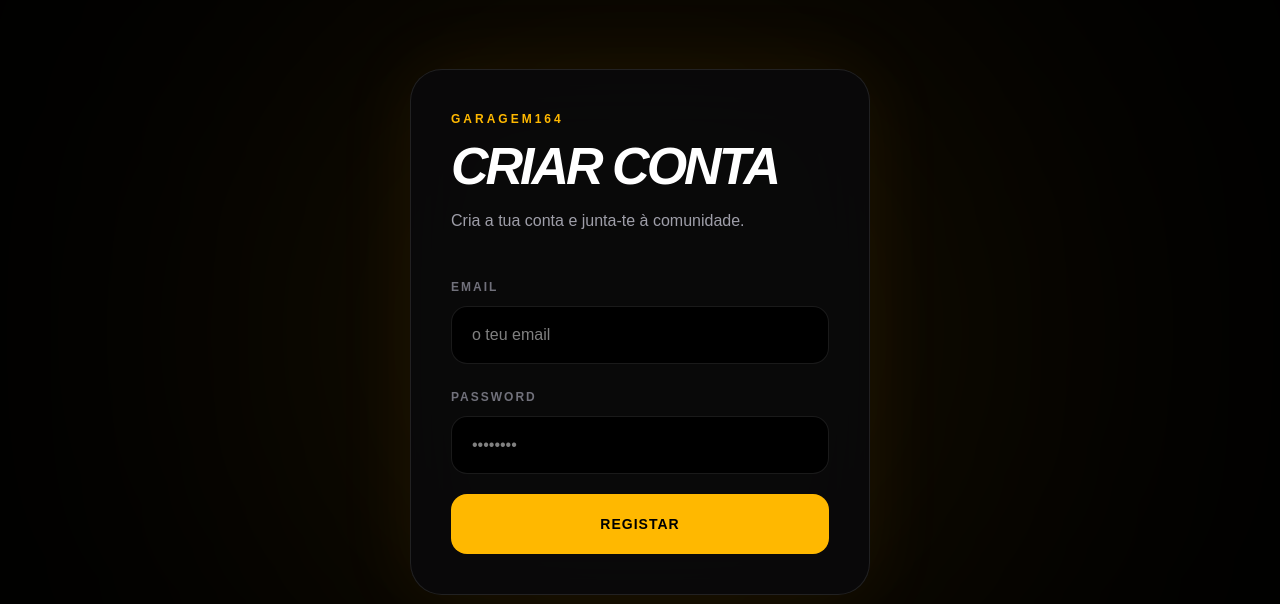
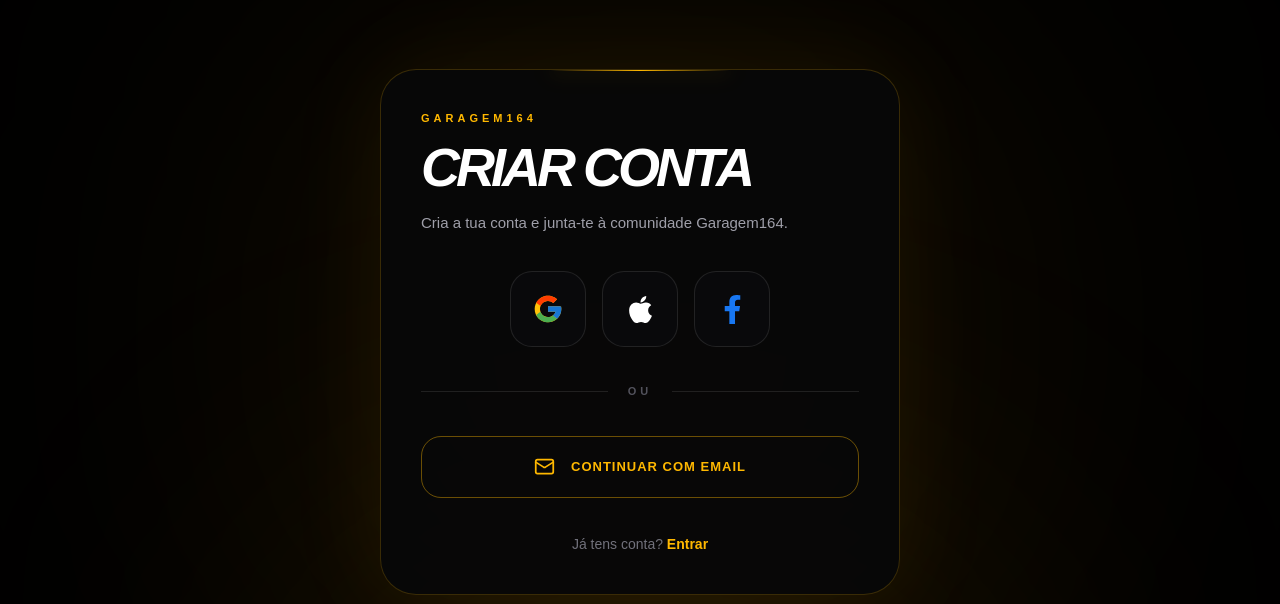
Before and after one commit to hluscos/garagem164, a Next.js app: page /register in a window 1280 px wide. Shown: the part 213-817 px from the top of the page. Built offline with nearby package versions, Linux system fonts and the light colour scheme; no server answers.

Commit message:
Improve social registration and auth session

```diff
--- a/app/register/page.tsx
+++ b/app/register/page.tsx
@@ -2,11 +2,18 @@
 
 import { useState } from "react";
 import { supabase } from "@/lib/supabase";
+import { FcGoogle } from "react-icons/fc";
+import { FaApple, FaFacebookF } from "react-icons/fa";
+import { Mail } from "lucide-react";
 
 export default function RegisterPage() {
+  const [showEmail, setShowEmail] = useState(false);
+
   const [email, setEmail] = useState("");
   const [password, setPassword] = useState("");
+
   const [loading, setLoading] = useState(false);
+  const [socialLoading, setSocialLoading] = useState<string | null>(null);
   const [message, setMessage] = useState("");
 
   async function handleRegister() {
@@ -25,35 +32,157 @@ export default function RegisterPage() {
       }
 
       setMessage(
-        "Conta criada. Verifica o teu email para confirmares o registo."
+        "Conta criada. Verifica o teu email para confirmares o registo.",
       );
     } finally {
       setLoading(false);
     }
   }
 
+  async function handleSocialRegister(
+    provider: "google" | "apple" | "facebook",
+  ) {
+    try {
+      setSocialLoading(provider);
+      setMessage("");
+
+      const { error } = await supabase.auth.signInWithOAuth({
+        provider,
+        options: {
+          redirectTo: `${window.location.origin}/auth/callback`,
+        },
+      });
+
+      if (error) {
+        setMessage(error.message);
+        setSocialLoading(null);
+      }
+    } catch {
+      setMessage("Não foi possível iniciar o registo.");
+      setSocialLoading(null);
+    }
+  }
+
   return (
-    <main className="min-h-screen bg-black flex items-center justify-center px-6">
-      <div className="absolute w-[700px] h-[700px] bg-[#ffb800]/10 blur-[180px] rounded-full" />
+    <main className="relative min-h-screen overflow-hidden bg-black px-6 py-10 text-white flex items-center justify-center">
 
-      <div className="relative z-10 w-full max-w-[460px] rounded-[32px] border border-white/10 bg-zinc-950/90 backdrop-blur-2xl p-10 shadow-[0_0_80px_rgba(255,184,0,0.08)]">
-        <div className="mb-10">
-          <div className="text-[12px] uppercase tracking-[3px] text-[#ffb800] font-bold">
-            Garagem164
+      {/* Glow principal */}
+      <div className="pointer-events-none absolute left-1/2 top-1/2 h-[650px] w-[650px] -translate-x-1/2 -translate-y-1/2 rounded-full bg-[#ffb800]/10 blur-[180px]" />
+
+      {/* Glow inferior */}
+      <div className="pointer-events-none absolute bottom-[-300px] left-1/2 h-[500px] w-[700px] -translate-x-1/2 rounded-full bg-[#ffb800]/10 blur-[160px]" />
+
+      <div className="relative z-10 w-full max-w-[520px]">
+
+        {/* Caixa */}
+        <div className="relative overflow-hidden rounded-[36px] border border-[#ffb800]/20 bg-[#080808]/95 p-8 shadow-[0_0_100px_rgba(255,184,0,0.08)] sm:p-10">
+
+          {/* Linha dourada subtil */}
+          <div className="absolute left-1/2 top-0 h-px w-[180px] -translate-x-1/2 bg-gradient-to-r from-transparent via-[#ffb800] to-transparent shadow-[0_0_20px_rgba(255,184,0,0.7)]" />
+
+          {/* Cabeçalho */}
+          <div className="mb-9">
+
+            <div className="text-[11px] font-black uppercase tracking-[4px] text-[#ffb800]">
+              GARAGEM164
             </div>
 
-          <h1 className="mt-3 text-[52px] leading-none font-black italic uppercase tracking-[-3px] text-white">
-            Criar Conta
+            <h1 className="mt-4 text-[48px] font-black italic uppercase leading-[0.9] tracking-[-4px] text-white sm:text-[54px]">
+              CRIAR CONTA
             </h1>
 
-          <p className="mt-4 text-zinc-400 leading-relaxed">
-            Cria a tua conta e junta-te à comunidade.
+            <p className="mt-5 text-[15px] leading-relaxed text-zinc-400">
+              Cria a tua conta e junta-te à comunidade Garagem164.
             </p>
+
           </div>
 
+          {!showEmail ? (
+            <>
+              {/* Registo social */}
+              <div className="flex items-center justify-center gap-4">
+
+                {/* Google */}
+                <button
+                  type="button"
+                  onClick={() => handleSocialRegister("google")}
+                  disabled={socialLoading !== null}
+                  aria-label="Registar com Google"
+                  className="group flex h-[76px] w-[76px] items-center justify-center rounded-[22px] border border-white/10 bg-zinc-950 transition-all duration-300 hover:-translate-y-1 hover:border-[#ffb800]/50 hover:bg-zinc-900 hover:shadow-[0_10px_35px_rgba(255,184,0,0.12)] disabled:cursor-not-allowed disabled:opacity-50"
+                >
+                  {socialLoading === "google" ? (
+                    <span className="h-5 w-5 animate-spin rounded-full border-2 border-zinc-600 border-t-white" />
+                  ) : (
+                    <FcGoogle className="text-[32px]" />
+                  )}
+                </button>
+
+                {/* Apple */}
+                <button
+                  type="button"
+                  onClick={() => handleSocialRegister("apple")}
+                  disabled={socialLoading !== null}
+                  aria-label="Registar com Apple"
+                  className="group flex h-[76px] w-[76px] items-center justify-center rounded-[22px] border border-white/10 bg-zinc-950 transition-all duration-300 hover:-translate-y-1 hover:border-[#ffb800]/50 hover:bg-zinc-900 hover:shadow-[0_10px_35px_rgba(255,184,0,0.12)] disabled:cursor-not-allowed disabled:opacity-50"
+                >
+                  {socialLoading === "apple" ? (
+                    <span className="h-5 w-5 animate-spin rounded-full border-2 border-zinc-600 border-t-white" />
+                  ) : (
+                    <FaApple className="text-[31px] text-white" />
+                  )}
+                </button>
+
+                {/* Facebook */}
+                <button
+                  type="button"
+                  onClick={() => handleSocialRegister("facebook")}
+                  disabled={socialLoading !== null}
+                  aria-label="Registar com Facebook"
+                  className="group flex h-[76px] w-[76px] items-center justify-center rounded-[22px] border border-white/10 bg-zinc-950 transition-all duration-300 hover:-translate-y-1 hover:border-[#ffb800]/50 hover:bg-zinc-900 hover:shadow-[0_10px_35px_rgba(255,184,0,0.12)] disabled:cursor-not-allowed disabled:opacity-50"
+                >
+                  {socialLoading === "facebook" ? (
+                    <span className="h-5 w-5 animate-spin rounded-full border-2 border-zinc-600 border-t-white" />
+                  ) : (
+                    <FaFacebookF className="text-[29px] text-[#1877F2]" />
+                  )}
+                </button>
+
+              </div>
+
+              {/* Divisor */}
+              <div className="my-9 flex items-center gap-5">
+                <div className="h-px flex-1 bg-white/10" />
+
+                <span className="text-[11px] font-black uppercase tracking-[4px] text-zinc-600">
+                  OU
+                </span>
+
+                <div className="h-px flex-1 bg-white/10" />
+              </div>
+
+              {/* Email */}
+              <button
+                type="button"
+                onClick={() => setShowEmail(true)}
+                className="group flex h-[62px] w-full items-center justify-center gap-4 rounded-[20px] border border-[#ffb800]/40 bg-transparent text-[#ffb800] transition-all duration-300 hover:border-[#ffb800] hover:bg-[#ffb800]/5 hover:shadow-[0_0_30px_rgba(255,184,0,0.08)]"
+              >
+                <Mail
+                  size={21}
+                  className="transition-transform duration-300 group-hover:-translate-x-1"
+                />
+
+                <span className="text-[13px] font-black uppercase tracking-[1px]">
+                  Continuar com email
+                </span>
+              </button>
+            </>
+          ) : (
+            <>
+              {/* Registo por email */}
               <div className="space-y-5">
+
                 <div>
-            <label className="text-[12px] uppercase tracking-[2px] text-zinc-500 font-bold">
+                  <label className="text-[11px] font-black uppercase tracking-[2px] text-zinc-500">
                     Email
                   </label>
 
@@ -62,12 +191,12 @@ export default function RegisterPage() {
                     placeholder="o teu email"
                     value={email}
                     onChange={(e) => setEmail(e.target.value)}
-              className="mt-2 w-full h-[58px] rounded-2xl bg-black border border-white/10 px-5 text-white outline-none focus:border-[#ffb800]"
+                    className="mt-2 h-[58px] w-full rounded-2xl border border-white/10 bg-black px-5 text-white outline-none transition-colors placeholder:text-zinc-700 focus:border-[#ffb800]"
                   />
                 </div>
 
                 <div>
-            <label className="text-[12px] uppercase tracking-[2px] text-zinc-500 font-bold">
+                  <label className="text-[11px] font-black uppercase tracking-[2px] text-zinc-500">
                     Password
                   </label>
 
@@ -76,24 +205,59 @@ export default function RegisterPage() {
                     placeholder="••••••••"
                     value={password}
                     onChange={(e) => setPassword(e.target.value)}
-              className="mt-2 w-full h-[58px] rounded-2xl bg-black border border-white/10 px-5 text-white outline-none focus:border-[#ffb800]"
+                    onKeyDown={(e) => {
+                      if (e.key === "Enter") {
+                        handleRegister();
+                      }
+                    }}
+                    className="mt-2 h-[58px] w-full rounded-2xl border border-white/10 bg-black px-5 text-white outline-none transition-colors placeholder:text-zinc-700 focus:border-[#ffb800]"
                   />
                 </div>
 
                 <button
+                  type="button"
                   onClick={handleRegister}
                   disabled={loading}
-            className="w-full h-[60px] rounded-2xl bg-[#ffb800] hover:bg-[#ffc933] text-black text-[14px] font-black uppercase tracking-[1px]"
+                  className="h-[60px] w-full rounded-2xl bg-[#ffb800] text-[13px] font-black uppercase tracking-[1px] text-black transition-all duration-300 hover:bg-[#ffc933] hover:shadow-[0_10px_35px_rgba(255,184,0,0.18)] disabled:cursor-not-allowed disabled:opacity-60"
                 >
-            {loading ? "A registar..." : "Registar"}
+                  {loading ? "A registar..." : "Criar conta"}
                 </button>
 
+                <button
+                  type="button"
+                  onClick={() => {
+                    setShowEmail(false);
+                    setMessage("");
+                  }}
+                  className="w-full text-center text-[12px] font-bold text-zinc-500 transition-colors hover:text-white"
+                >
+                  ← Voltar às opções de registo
+                </button>
+
+              </div>
+            </>
+          )}
+
+          {/* Mensagem */}
           {message && (
-            <div className="text-center text-sm text-zinc-300">
+            <div className="mt-6 rounded-2xl border border-white/10 bg-white/[0.03] px-4 py-3 text-center text-sm text-zinc-300">
               {message}
             </div>
           )}
+
+          {/* Login */}
+          <div className="mt-9 text-center text-sm text-zinc-500">
+            Já tens conta?{" "}
+            <a
+              href="/login"
+              className="font-bold text-[#ffb800] transition-colors hover:text-[#ffc933]"
+            >
+              Entrar
+            </a>
           </div>
+
+        </div>
+
       </div>
     </main>
   );
```
Also changed, not shown: app/components/Header.tsx (+28 -19 lines). Lines whose indentation alone changed are shown as unchanged.
